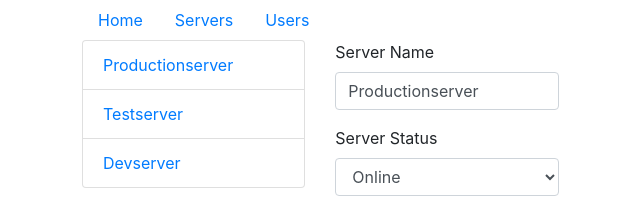
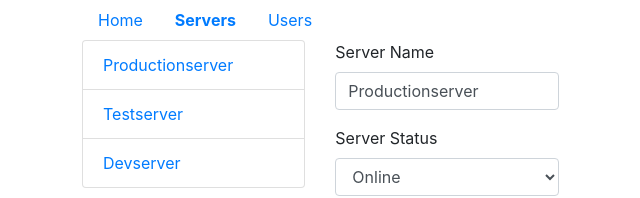
Before and after one commit to lukalid/routing-practise, an Angular app: page /servers in a window 1280 px wide. Shown: the top 198 px of the page, without its empty margins (3-643 px from the left). Built offline with nearby package versions, Linux system fonts and the light colour scheme.

Commit message:
Added active link directive

```diff
--- a/src/app/app.component.css
+++ b/src/app/app.component.css
@@ -0,0 +1,3 @@
+.active {
+  font-weight: bold;
+}
--- a/src/app/app.component.html
+++ b/src/app/app.component.html
@@ -2,9 +2,15 @@
   <div class="row">
     <div class="col-xs-12 col-sm-10 col-md-8 col-sm-offset-1 col-md-offset-2">
       <ul class="nav">
-        <li class="nav-item active"><a routerLink="/" class="nav-link">Home</a></li>
-        <li class="nav-item"><a [routerLink]="'/servers'" class="nav-link">Servers</a></li>
-        <li class="nav-item"><a [routerLink]="['/users']" class="nav-link">Users</a></li>
+        <li class="nav-item" routerLinkActive="active" [routerLinkActiveOptions]="{ exact: true }">
+          <a routerLink="/" class="nav-link">Home</a>
+        </li>
+        <li class="nav-item" routerLinkActive="active">
+          <a [routerLink]="'/servers'" class="nav-link">Servers</a>
+        </li>
+        <li class="nav-item" routerLinkActive="active">
+          <a [routerLink]="['/users']" class="nav-link">Users</a>
+        </li>
       </ul>
     </div>
   </div>
```
